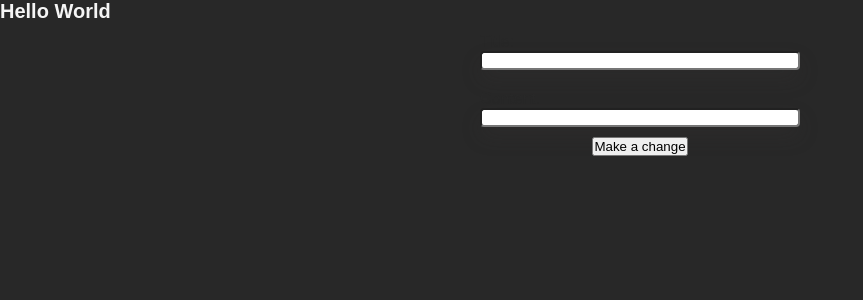
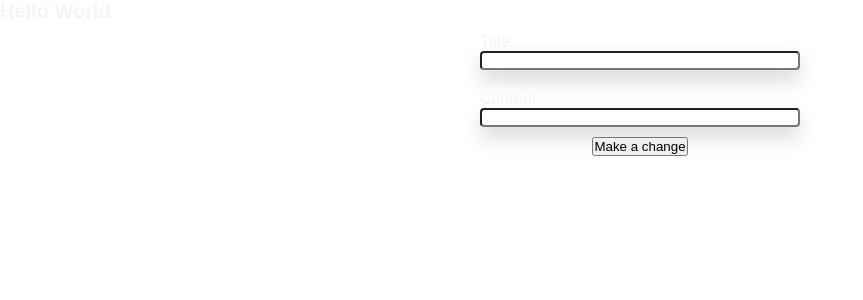
Before and after one commit to edmdc/ssr-ts-styled-componets-boilerplate, a React app: page / in a window 1280 px wide. Shown: the top 300 px of the page, without its empty margins (0-863 px from the left). Built offline with nearby package versions, Linux system fonts and the light colour scheme; the HTML template or start-up script is replaced by a standard one.

Commit message:
Add styled-components define global style and dark theme

```diff
--- a/src/setup/client/App.tsx
+++ b/src/setup/client/App.tsx
@@ -3,10 +3,13 @@ import React from "react";
 // import Home from "../../components/Home/Home";
 // import NotFound from "../../components/Common/NotFound";
 import IdeaForm from "../../modules/IdeaForm/IdeaForm";
-import baseStyles from "../../ui/common/base";
+import GlobalStyle from "../../ui/common/globalStyle";
 import { darkTheme } from "../../ui/common/colors";
 
 const App = (): JSX.Element => (
+  <React.Fragment>
+    <GlobalStyle />
+
     <div
       style={{
         backgroundColor: `rgba(${darkTheme.bg},1)`,
@@ -17,10 +20,8 @@ const App = (): JSX.Element => (
     >
       <h1>Hello World</h1>
       <IdeaForm />
-    <style jsx global>
-      {baseStyles}
-    </style>
     </div>
+  </React.Fragment>
 );
 
 export default App;
--- a/src/ui/common/colors.ts
+++ b/src/ui/common/colors.ts
@@ -13,7 +13,7 @@ export const palette = {
   aqua2: "#8ec07c",
   orange1: "#d65d0e",
   orange2: "#fe8019",
-  black: "40,40,40",
+  black: "rgba(40,40,40,1)",
   black1: "60,56,54",
   black2: "80,73,69",
   gray: "#928374",
--- a/src/ui/common/base.ts
+++ b/src/ui/common/globalStyle.ts
@@ -1,6 +1,6 @@
-import css from "styled-jsx/css";
+import { createGlobalStyle } from "styled-components";
 
-export default css.global`
+const GlobalStyle = createGlobalStyle`
   * {
     margin: 0;
     padding: 0;
@@ -27,3 +27,5 @@ export default css.global`
     font-family: "Fira Sans", sans-serif;
   }
 `;
+
+export default GlobalStyle;
--- a/src/ui/common/mixin.ts
+++ b/src/ui/common/mixin.ts
@@ -1,5 +1,4 @@
-import css from "styled-jsx/css";
-import React from "react";
+import { css } from "styled-components";
 
 interface options {
   size: string;
@@ -11,12 +10,10 @@ interface options {
   color4: string;
 }
 
-export const beautifyBorder = (
-  options: options
-): { className: string; styles: string } => {
+export const beautifyBorder = (options: options): string => {
   const { size, bg1, bg2, color1, color2, color3, color4 } = options;
 
-  return css.resolve`
+  return css`
     .beautify-border {
       padding: ${size};
       border: ${size} solid transparent;
--- /dev/null
+++ b/src/ui/common/themes.ts
@@ -0,0 +1,23 @@
+import { DefaultTheme } from "styled-components";
+import { palette } from "../common/colors";
+
+const darkTheme: DefaultTheme = {
+  borderRadius: ".5rem",
+
+  colors: {
+    main: palette.blue1,
+    secondary: palette.white1,
+    textDark: palette.black1,
+    textLight: palette.white,
+    black: palette.black,
+    blue: palette.blue2,
+    green: palette.green2,
+    gray: palette.gray,
+    purple: palette.purple2,
+    orange: palette.orange2,
+    red: palette.red2,
+    white: palette.white,
+  },
+};
+
+export { darkTheme };
--- a/src/ui/form/Form.tsx
+++ b/src/ui/form/Form.tsx
@@ -1,6 +1,5 @@
 import React from "react";
 import { palette } from "../../ui/common/colors";
-import { beautifyBorder } from "../common/mixin";
 
 interface FormProps {
   children: JSX.Element[];
@@ -16,7 +15,6 @@ const Form = (props: FormProps): JSX.Element => {
     color3: palette.gray2,
     color4: palette.gray,
   };
-  const { className, styles } = beautifyBorder(borderOptions);
   return (
     <form
       style={{
@@ -27,10 +25,8 @@ const Form = (props: FormProps): JSX.Element => {
         alignItems: "center",
         color: `rgba(${palette.black},1)`,
       }}
-      className={className}
     >
       {props.children}
-      <style>{styles}</style>
     </form>
   );
 };
--- a/webpack.client.ts
+++ b/webpack.client.ts
@@ -26,23 +26,6 @@ const clientConfig: webpack.Configuration = merge(common, {
       : "[ext]/[name].[ext]",
     publicPath: "/",
   },
-  module: {
-    rules: [
-      {
-        test: /\.scss$/,
-        exclude: /node_modules/,
-        use: [
-          "babel-loader",
-          {
-            loader: require("styled-jsx/webpack").loader,
-            options: {
-              type: "scoped",
-            },
-          },
-        ],
-      },
-    ],
-  },
   plugins: [
     isDevMode
       ? new ForkTsCheckerWebpackPlugin({
```
Also changed, not shown: package.json (+3 -5 lines), src/setup/server/renderer.tsx (+18 -13 lines), src/types/styled.d.ts (added, +23 -0 lines), webpack.server.ts (+0 -9 lines), .babelrc, 2 other files (tests, documents, lock files or other folders). Lines whose indentation alone changed are shown as unchanged.
